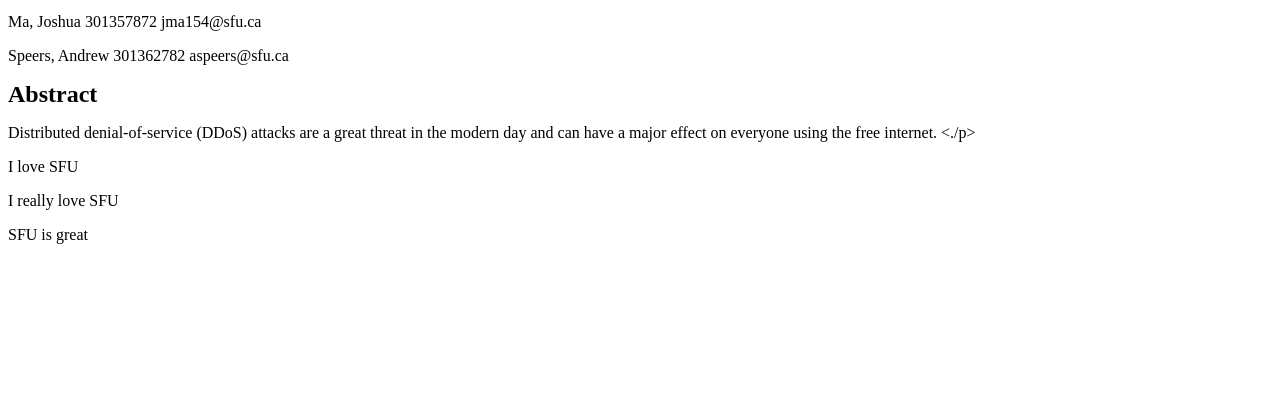
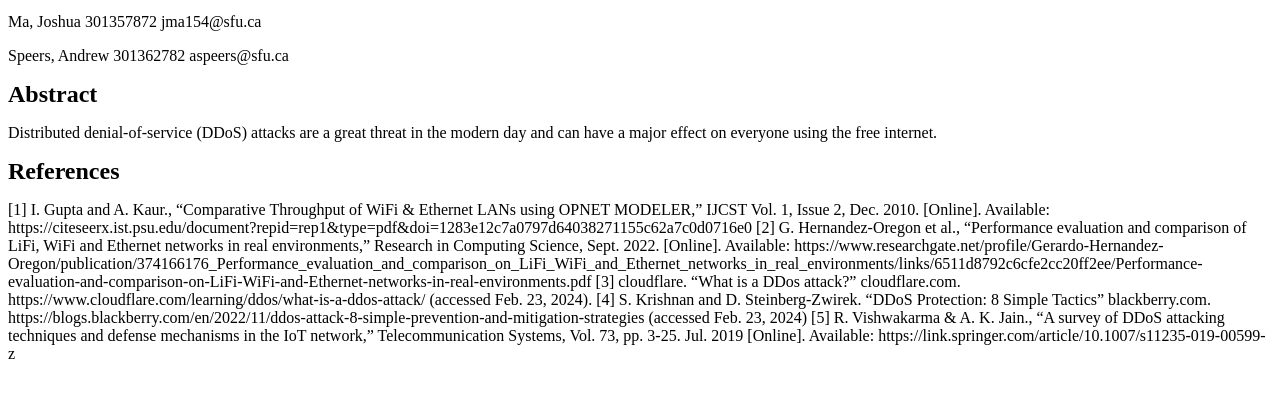
Before and after one commit to joshma25/joshma25.github.io, a plain HTML site: page index.html in a window 1280 px wide. Shown: the part 175-572 px from the top of the page. Drawn offline with Linux system fonts and the light colour scheme.

Commit message:
Update index.html

```diff
--- a/index.html
+++ b/index.html
@@ -12,10 +12,17 @@
 <p> Ma, Joshua		301357872			jma154@sfu.ca </p>
 <p> Speers, Andrew		301362782			aspeers@sfu.ca </p>
 <p> <b> <font size="+2"> Abstract </font> </b> </p>
-<p> Distributed denial-of-service (DDoS) attacks are a great threat in the modern day and can have a major effect on everyone using the free internet. <./p>
-<p> I love SFU </p>
-<p> I really love SFU</p>
-<p> SFU is great</p>
+<p> Distributed denial-of-service (DDoS) attacks are a great threat in the modern day and can have a major effect on everyone using the free internet. </p>
+<p> <b> <font size="+2"> References </font> </b> </p>
+<p>[1] I. Gupta and A. Kaur., “Comparative Throughput of WiFi & Ethernet LANs using OPNET MODELER,” IJCST Vol. 1, Issue 2, Dec. 2010. [Online]. Available: https://citeseerx.ist.psu.edu/document?repid=rep1&type=pdf&doi=1283e12c7a0797d64038271155c62a7c0d0716e0
+
+[2] G. Hernandez-Oregon et al., “Performance evaluation and comparison of LiFi, WiFi and Ethernet networks in real environments,” Research in Computing Science, Sept. 2022. [Online]. Available: https://www.researchgate.net/profile/Gerardo-Hernandez-Oregon/publication/374166176_Performance_evaluation_and_comparison_on_LiFi_WiFi_and_Ethernet_networks_in_real_environments/links/6511d8792c6cfe2cc20ff2ee/Performance-evaluation-and-comparison-on-LiFi-WiFi-and-Ethernet-networks-in-real-environments.pdf
+
+[3] cloudflare. “What is a DDos attack?” cloudflare.com. https://www.cloudflare.com/learning/ddos/what-is-a-ddos-attack/ (accessed Feb. 23, 2024).
+
+[4] S. Krishnan and D. Steinberg-Zwirek. “DDoS Protection: 8 Simple Tactics” blackberry.com. https://blogs.blackberry.com/en/2022/11/ddos-attack-8-simple-prevention-and-mitigation-strategies (accessed Feb. 23, 2024)
+
+[5] R. Vishwakarma & A. K. Jain., “A survey of DDoS attacking techniques and defense mechanisms in the IoT network,” Telecommunication Systems, Vol. 73, pp. 3-25. Jul. 2019 [Online]. Available: https://link.springer.com/article/10.1007/s11235-019-00599-z </p>
 
 </body>
 </html>
```
